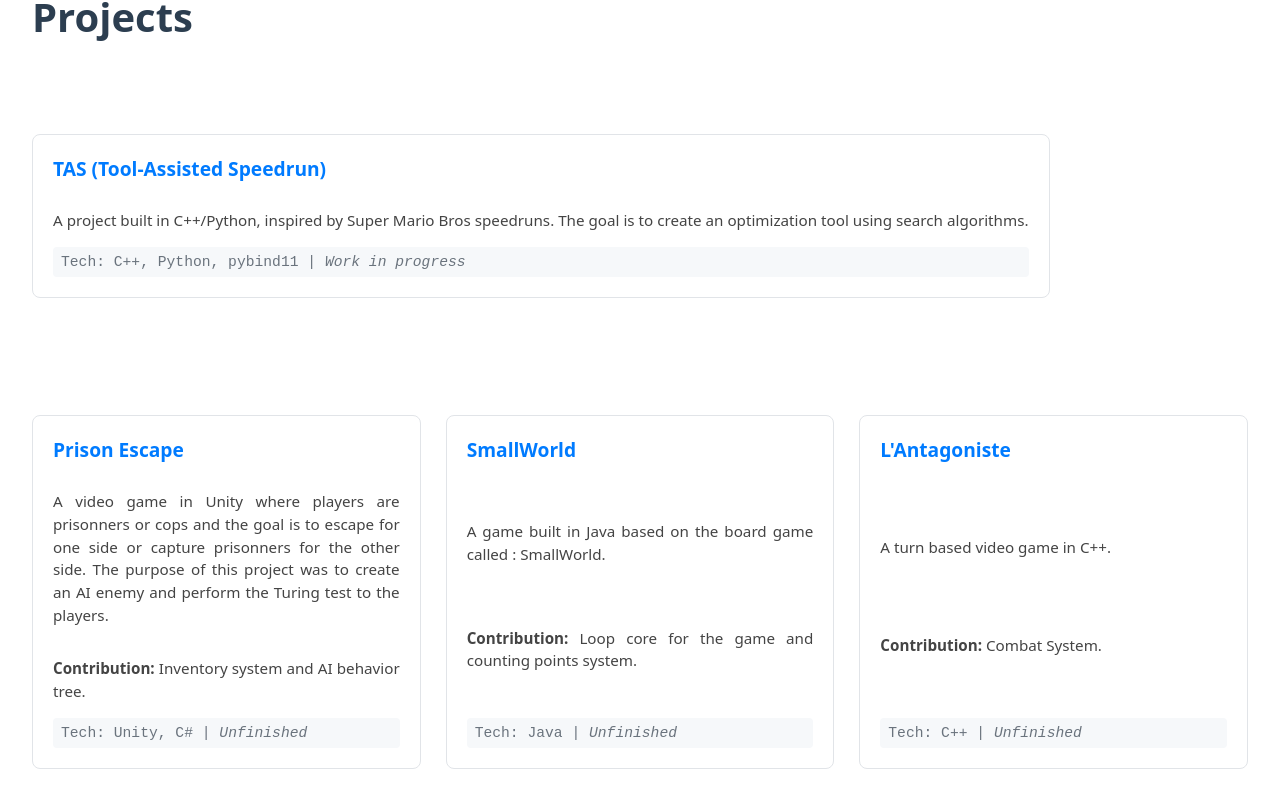
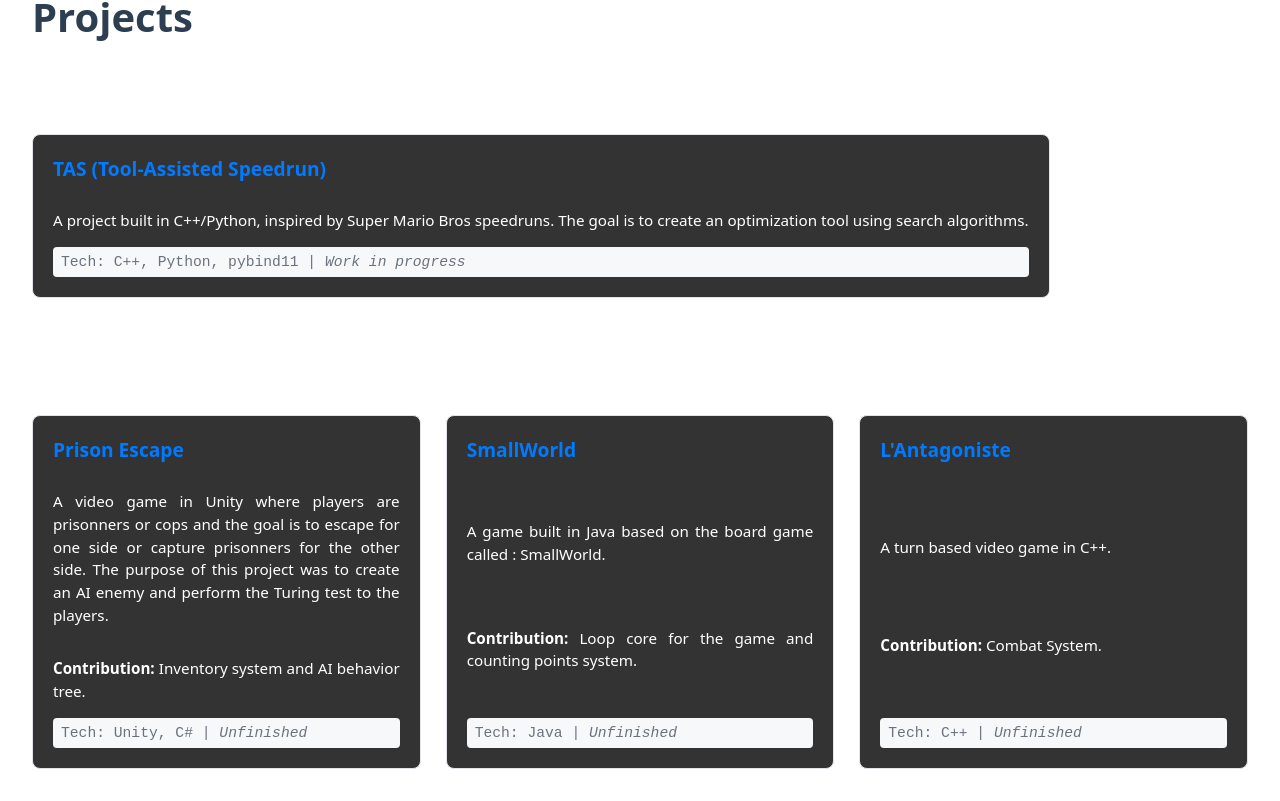
Before and after one commit to kyuubantai/kyuubantai.github.io, a React (Vite) app: page / in a window 1280 px wide. Shown: the part 1419-2220 px from the top of the page. Built offline with nearby package versions, Linux system fonts and the light colour scheme.

Commit message:
modif css2

```diff
--- a/src/App.css
+++ b/src/App.css
@@ -125,7 +125,7 @@ h2 {
 
 /* Style des cartes de projets */
 .project-card {
-  background: #ffffff;
+  background: #333;
   border: 1px solid #e1e4e8;
   border-radius: 8px;
   padding: 20px;
@@ -151,7 +151,7 @@ h2 {
 
 .project-card p {
   font-size: 0.95rem;
-  color: #444;
+  color: #FFF;
   margin-bottom: 15px;
 }
 
```
